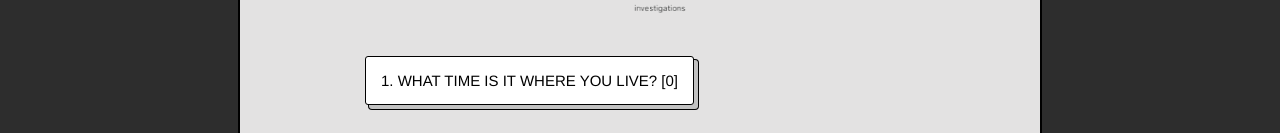
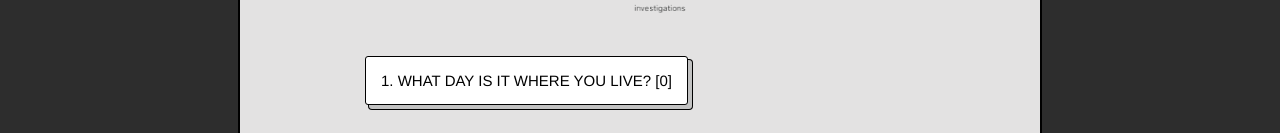
Before and after one commit to abbymachines/realgirl_online, a React (Create React App) app: page / in a window 1280 px wide. Shown: the part 387-520 px from the top of the page. Built offline with nearby package versions, Linux system fonts and the light colour scheme.

Commit message:
change post title

```diff
--- a/src/TableOfContents.js
+++ b/src/TableOfContents.js
@@ -22,7 +22,7 @@ const db = {"issues": {
         "cover": "cover_2.png",
         "posts": {
             "1": {
-                "title": "what time is it where you live? [0]",
+                "title": "what day is it where you live? [0]",
                 "URL": "https://public-api.wordpress.com/wp/v2/sites/abbymachines.wordpress.com/posts?slug=what-time-is-it-where-you-live"
             },
             "2": {
```
